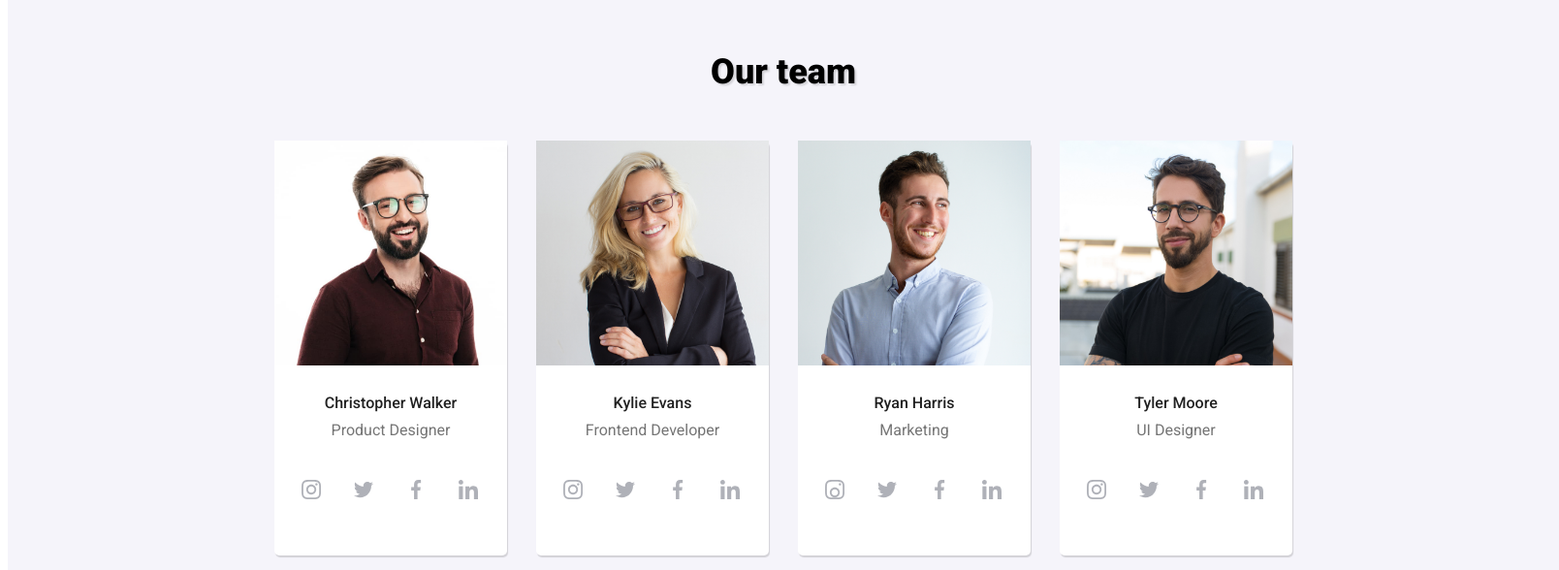
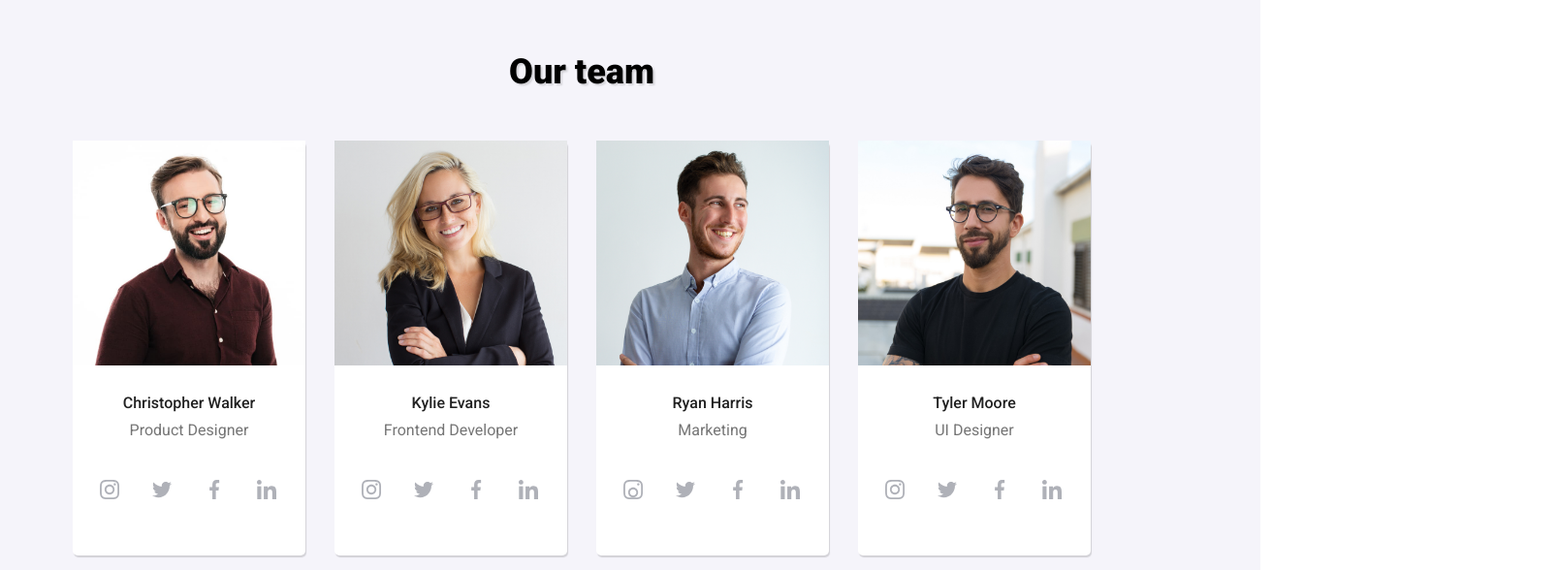
Before and after one commit to Pam0391/goit-markup-hw-04, a plain HTML site: page index.html in a window 1280 px wide. Shown: the part 1768-2356 px from the top of the page at 97% size, 1608 px wide, since content can reach past the window. Drawn offline with nearby package versions, Linux system fonts and the light colour scheme.

Commit message:
margin setarii
am calibrat aranjarea in pagina

```diff
--- a/css/style.css
+++ b/css/style.css
@@ -127,7 +127,7 @@ a:focus{
     url(../images/img17.jpg);
     background-repeat: no-repeat;
     background-size: cover;
-    max-width: 100%;
+    width: 1400px;
     line-height: 1.5;
     letter-spacing: 2px;
     color: var(--white);
@@ -215,12 +215,14 @@ a:focus{
 
 .our__team {
     background-color: var(--lightgray);
-    margin-left: -32px;
+    margin-left: -140px;
     margin-right: -32px;
     padding-bottom: 86px;
     padding-top: 92px;
-    margin-bottom: -94px;
-    width: 1600px;
+    padding-right: 0px;
+    padding-left: 0px;
+    border: 0px;
+    width: 1400px;
 }
 
 .our__team__members {
@@ -344,6 +346,7 @@ a:focus{
     padding-bottom: 50px;
     padding-left: 215px;
     gap: 70px;
+    width: 1400px;
 }
 .footer__container {
     padding-bottom: 28px;
```
